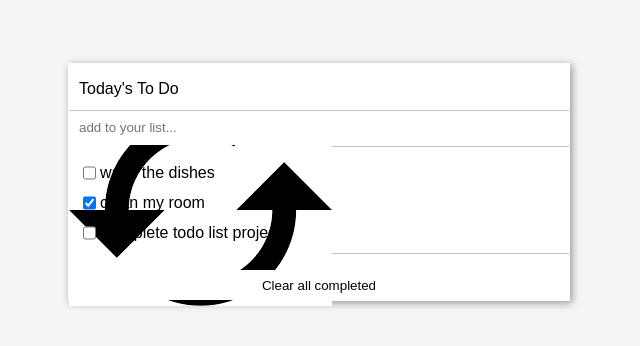
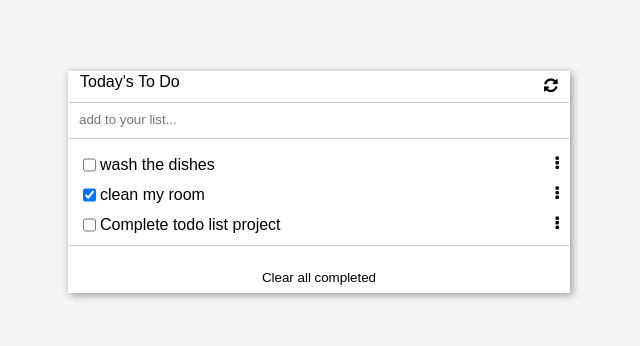
Before and after one commit to m05e5/todo_list, a website built with webpack: page src/index.html in a window 1280 px wide. Shown: the part 226-572 px from the top of the page, without its empty margins (321-961 px from the left). Built offline with nearby package versions, Linux system fonts and the light colour scheme.

Commit message:
fixed code reviewer advices

```diff
--- a/src/index.html
+++ b/src/index.html
@@ -4,12 +4,13 @@
     <meta charset="utf-8" />
     <title>Home</title>
     <meta name="viewport" content="width=device-width,initial-scale=1" />
+    <link rel="stylesheet" href="https://cdnjs.cloudflare.com/ajax/libs/font-awesome/4.7.0/css/font-awesome.min.css">
   </head>
   <body>
     <div class="todo-list">
       <div class="head-section">
         <p class="head-title">Today's To Do</p>
-        <img src="../assets/reset.png" alt="" class="head-icon">
+        <i class="fa fa-refresh head-icon"></i>
       </div>
       <div class="input-section">
         <input type="text" placeholder="add to your list..." class="todo-input">
--- a/src/index.js
+++ b/src/index.js
@@ -42,15 +42,23 @@ const lunchTodoList = () => {
   todolist.forEach((todo) => {
     const li = document.createElement('li');
     li.classList.add('todo');
+    const liDiv = document.createElement('div');
+    liDiv.classList.add('li-div');
     // create checkbox
     const checkbox = document.createElement('input');
     checkbox.type = 'checkbox';
     checkbox.checked = todo.completed;
-    li.appendChild(checkbox);
+    liDiv.appendChild(checkbox);
     // create description
     const desc = document.createElement('p');
     desc.innerText = todo.description;
-    li.appendChild(desc);
+    liDiv.appendChild(desc);
+    li.appendChild(liDiv);
+    // create 3 vertical dots
+    const dots = document.createElement('i');
+    dots.classList.add('fa');
+    dots.classList.add('fa-ellipsis-v');
+    li.appendChild(dots);
     todoDiv.appendChild(li);
   });
 };
--- a/src/style.css
+++ b/src/style.css
@@ -18,10 +18,20 @@ body {
   border-bottom: 1px solid rgb(196, 196, 196);
   width: 100%;
   height: 30px;
+  display: flex;
+  justify-content: space-between;
 }
 
 .head-section p {
   padding-left: 10px;
+  margin: 1px;
+}
+
+.head-icon {
+  height: 25px;
+  width: 25px;
+  padding-left: 10px;
+  padding-top: 5px;
 }
 
 .input-section {
@@ -50,11 +60,16 @@ body {
 
 .todo {
   display: flex;
+  justify-content: space-between;
   margin-bottom: 10px;
 }
 
 .todo p {
   margin: 1px;
+}
+
+.li-div {
+  display: flex;
 }
 
 .clear-btn {
--- a/webpack.config.js
+++ b/webpack.config.js
@@ -2,6 +2,7 @@ const path = require('path');
 const HtmlWebpackPlugin = require('html-webpack-plugin');
 
 module.exports = {
+  mode: 'development',
   entry: {
     index: './src/index.js',
   },
```
Also changed, not shown: dist/index.html, dist/main.js.LICENSE.txt (deleted), 1 other file.
